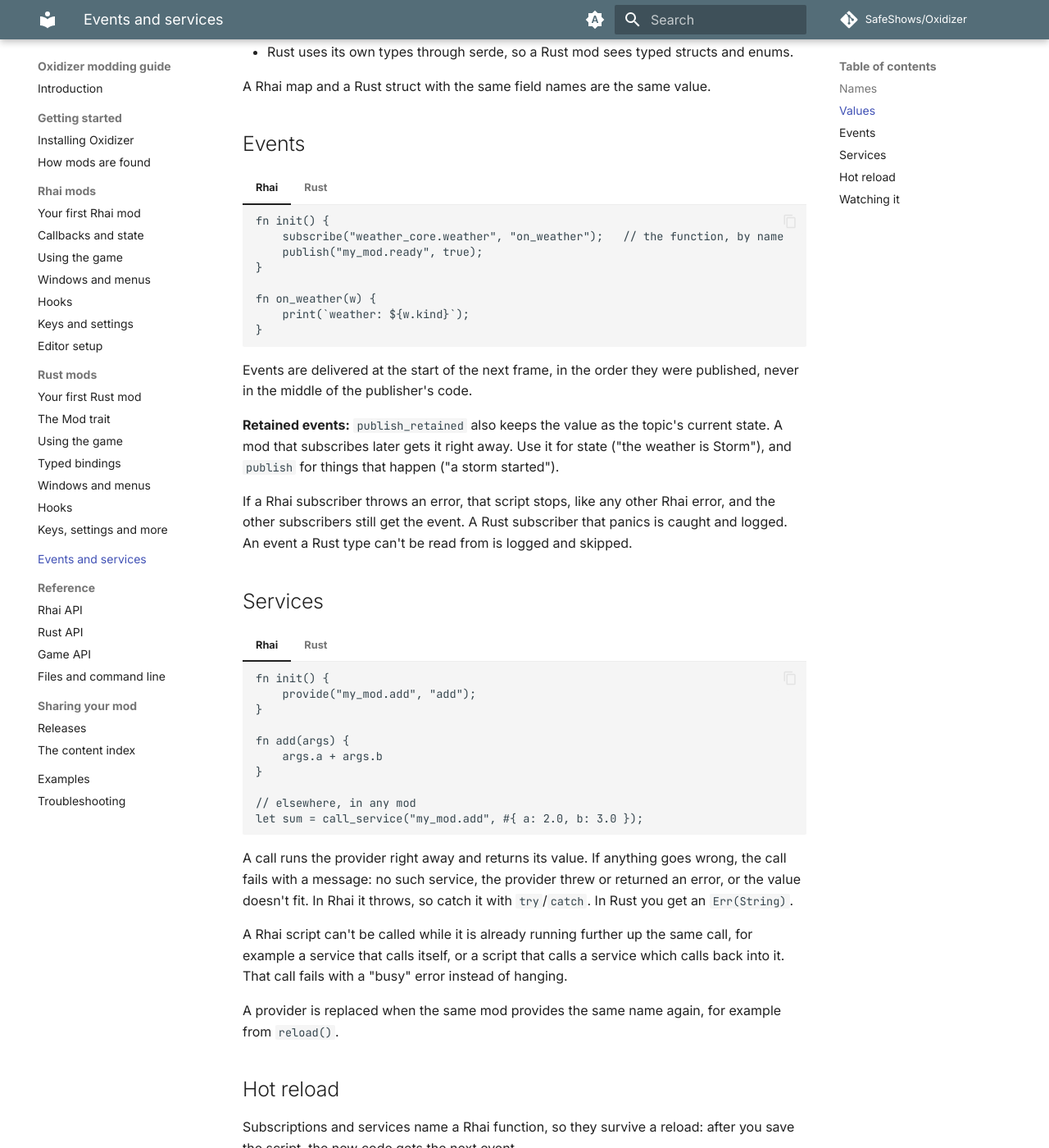
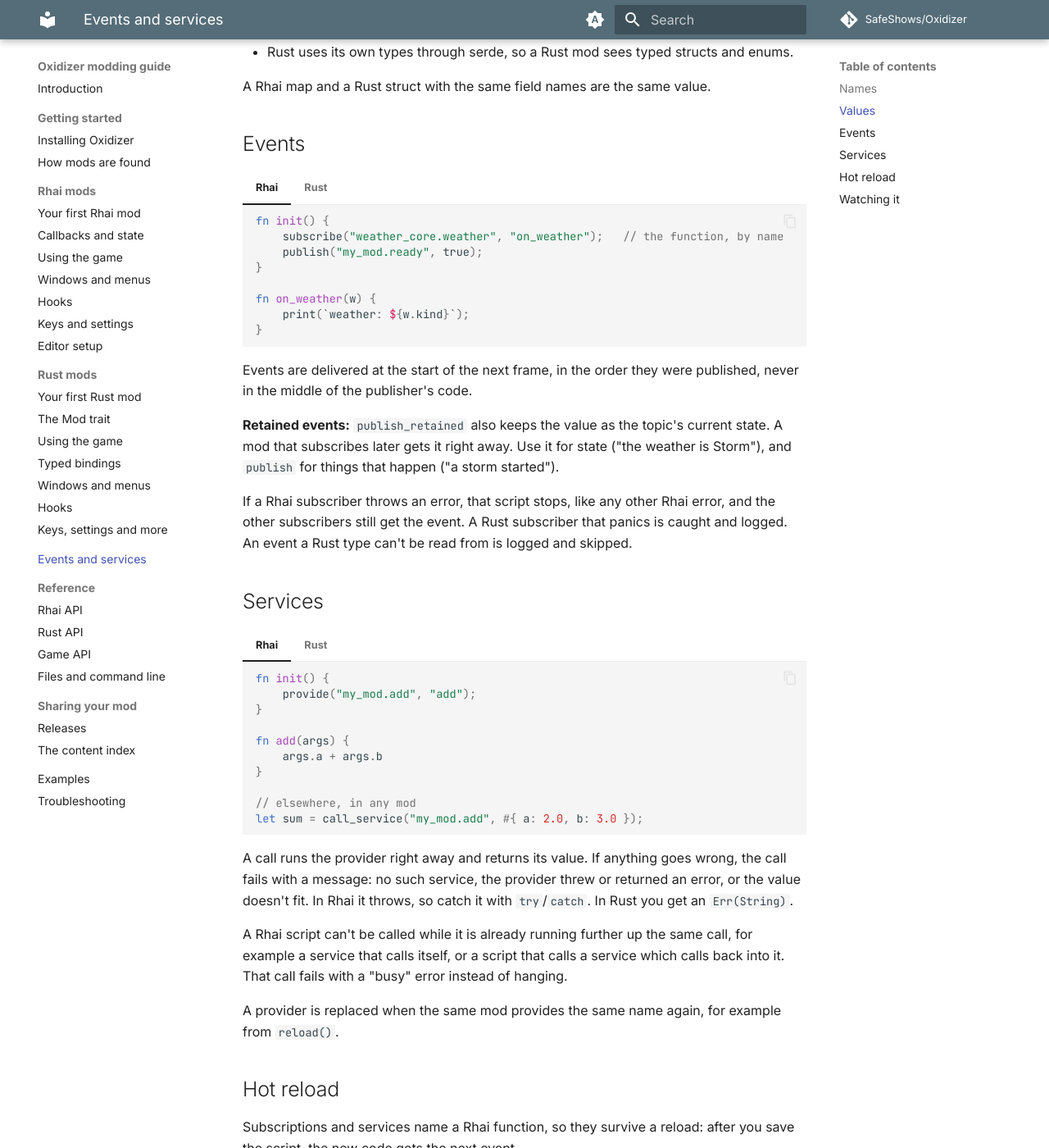
Before and after one commit to SafeShows/Oxidizer, an MkDocs documentation site: the page built from book/src/events.md, in a window 1280 px wide and 1400 px high, scrolled down 733 px. Shown: the whole window at 82% size. Built offline with MkDocs 1.6.1 and Material for MkDocs 9.7.7, drawn with Linux system fonts in a browser that asks for light colours; comment, search, counter and statistics services are not loaded.

Commit message:
Docs: color the Rhai code on the events page like the other pages
Co-Authored-By: Claude Opus 5.5 <noreply@anthropic.com>

````diff
--- a/book/src/events.md
+++ b/book/src/events.md
@@ -24,7 +24,7 @@ A Rhai map and a Rust struct with the same field names are the same value.
 
 === "Rhai"
 
-    ```rhai
+    ```rust
     fn init() {
         subscribe("weather_core.weather", "on_weather");   // the function, by name
         publish("my_mod.ready", true);
@@ -60,7 +60,7 @@ If a Rhai subscriber throws an error, that script stops, like any other Rhai err
 
 === "Rhai"
 
-    ```rhai
+    ```rust
     fn init() {
         provide("my_mod.add", "add");
     }
````
